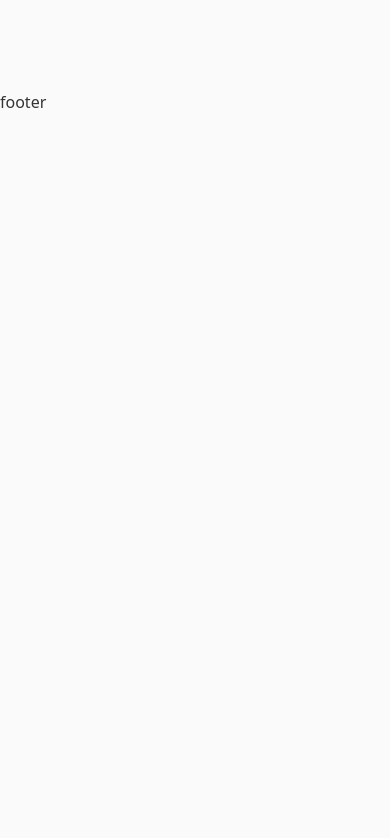
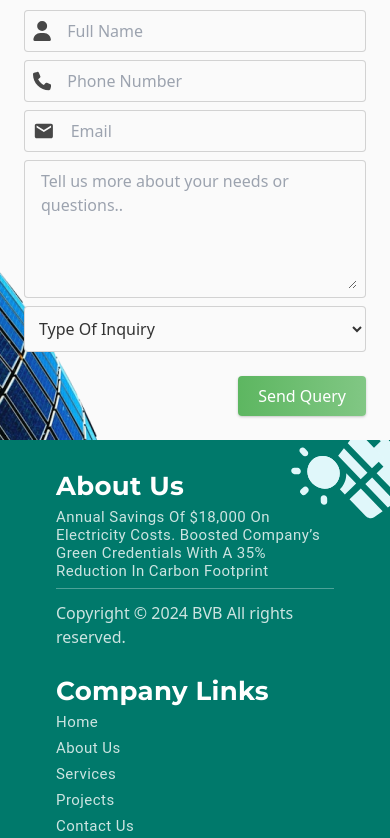
Before and after one commit to Chaitanya-exe/BDBVPL, a Next.js app: page / in a window 390 px wide. Shown: the part 7246-8084 px from the top of the page. Before the commit the page ends 7360 px from the top, so only its background shows below. Built offline with nearby package versions, Linux system fonts and the light colour scheme.

Commit message:
Phone landing page

```diff
--- a/components/Footer.jsx
+++ b/components/Footer.jsx
@@ -1,11 +1,49 @@
+import Image from 'next/image';
 import React from 'react'
+import { FaPhone } from 'react-icons/fa6';
+import { MdEmail } from 'react-icons/md';
 
 const Footer = () => {
   return (
-    <div>
-      footer
+    <div className="text-white md:flex flex-col flex gap-7  bg-deepTeal py-8 px-14 relative overflow-hidden">
+    <Image src={"/icons/footerillus.svg"} width={112} height={105} alt='illus' className='absolute -top-10 right-0' />
+      <div>
+        <h1 className="h1Text">About us</h1>
+        <p className="pText border-b border-white/30 py-2 text-white/80">
+          Annual savings of $18,000 on electricity costs. Boosted company’s
+          green credentials with a 35% reduction in carbon footprint
+        </p>
+        <p className="pt-3 text-white/80">
+          Copyright © 2024 BVB All rights reserved.
+        </p>
+      </div>
+      <div>
+        <h1 className="h1Text">Company links</h1>
+        <ul className=' *:text-white/80 space-y-2 py-2 *:cursor-pointer'>
+          <li className='pText hover:text-white'>Home</li>
+          <li className='pText hover:text-white'>about us</li>
+          <li className='pText hover:text-white'>services</li>
+          <li className='pText hover:text-white'>projects</li>
+          <li className='pText hover:text-white'>Contact us</li>
+        </ul>
+      </div>
+      <div>
+        <h1 className="h1Text">Contact informaiton</h1>
+        <p className="pText pt-2 text-white/80">Company Regd. Add -</p>
+        <p className="pText pt-2 text-white/80">
+          F-12 Ground floorviswakarma colony,new delhi 110044(India){" "}
+        </p>
+        <p className=" pt-2 text-white/80 flex items-center">
+          <MdEmail className="inline-flex size-6 mr-1" />
+          <span> contactbdbvpl@gmail.com </span>
+        </p>
+        <p className="pText pt-2 text-white/80 flex items-center">
+          <FaPhone className="inline-flex size-5 mr-2" />
+          <span>9312644140 </span>
+        </p>
+      </div>
     </div>
-  )
+  );
 }
 
 export default Footer
--- a/components/sections/QuerySec.jsx
+++ b/components/sections/QuerySec.jsx
@@ -1,23 +1,102 @@
-import React from 'react'
-import Conatiner from '../Conatiner'
-import Image from 'next/image';
+import React from "react";
+import Conatiner from "../Conatiner";
+import Image from "next/image";
+import { FaPhone, FaUser } from "react-icons/fa6";
+import { MdEmail } from "react-icons/md";
+import { FormControl, InputLabel, MenuItem, Select } from "@mui/material";
+import Button from "../Button";
 
 const QuerySec = () => {
   return (
-    <div className='relative'>
+    <div className="relative">
       <Conatiner
         title={"Query section"}
         h1={"Got Questions? We’re Here to Help You Go Solar!"}
         textAllign={"text-center"}
       />
-      <Image src={"/icons/queryillus.svg"} width={120} height={112} alt='' className='absolute -right-3 -top-14 -z-10'/>
-      <form>
-        <div>
-
+      <Image
+        src={"/icons/queryillus.svg"}
+        width={120}
+        height={112}
+        alt=""
+        className="absolute -right-3 -top-14 -z-10"
+      />
+      <Image
+        src={"/images/queryimg.png"}
+        width={210}
+        height={265}
+        alt=""
+        className="absolute left-0  -bottom-40 -z-10"
+      />
+      <form className=" *:my-2 *:bg-[#FAFAFA]">
+        <div className="border rounded flex items-center p-2 gap-2 border-text/20 focus-within:border-text/50">
+          <FaUser className="size-5 text-text/90" />
+          <input
+            type="text"
+            id="fullname"
+            name="fullName"
+            placeholder="Full Name"
+            className="capitalize w-full outline-none bg-transparent px-2"
+          />
+        </div>
+        <div className="border rounded flex items-center p-2 gap-2 border-text/20 focus-within:border-text/50">
+          <FaPhone className="size-5 text-text/90" />
+          <input
+            type="text"
+            id="ph"
+            name="ph"
+            placeholder="Phone Number"
+            className="w-full outline-none bg-transparent px-2"
+          />
+        </div>
+        <div className="border rounded flex items-center p-2 gap-2 border-text/20 focus-within:border-text/50">
+          <MdEmail className="size-6 text-text/90" />
+          <input
+            type="email"
+            id="email"
+            name="email"
+            placeholder="Email"
+            className="w-full outline-none bg-transparent px-2"
+          />
+        </div>
+        <div className="border rounded flex items-center p-2 gap-2 border-text/20 focus-within:border-text/50">
+          <textarea
+            rows={5}
+            id="query"
+            name="query"
+            placeholder="Tell us more about your needs or questions.."
+            className="w-full  outline-none bg-transparent px-2"
+          />
+        </div>
+        <div className="border rounded flex items-center gap-2 border-text/20 focus-within:border-text/50">
+          <select
+            name="dropdown"
+            defaultValue=""
+            className="w-full capitalize bg-transparent p-2.5 h-full focus:outline-none"
+          >
+            <option value="" disabled hidden>
+              Type of inquiry
+            </option>
+            <option value="consultation" className="bg-white">
+              Consultation
+            </option>
+            <option value="design" className="bg-white">
+              Design
+            </option>
+            <option value="maintanence" className="bg-white">
+              Maintanence
+            </option>
+            <option value="installation" className="bg-white">
+              Installation
+            </option>
+          </select>
+        </div>
+        <div className="float-right pt-2">
+          <Button text={"Send Query"} handleClick={()=>{}} />
         </div>
       </form>
     </div>
   );
-}
+};
 
-export default QuerySec
+export default QuerySec;
```
